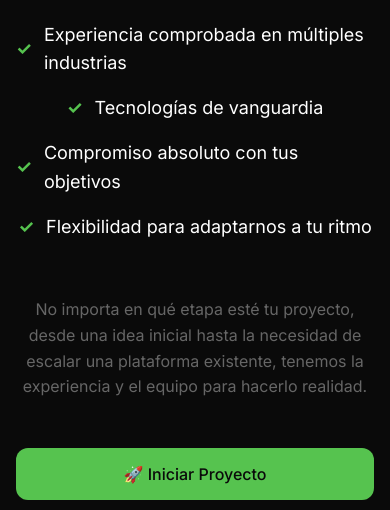
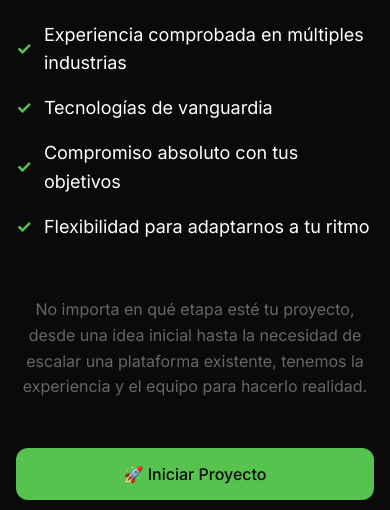
Before and after one commit to bairescoding/bairescoding.github.io, a plain HTML site: page index.html in a window 390 px wide. Shown: the part 6847-7357 px from the top of the page. Drawn offline with Linux system fonts and the light colour scheme.

Commit message:
📱 Alinea lista de checkmarks a la izquierda en versión móvil

```diff
--- a/css/responsive.css
+++ b/css/responsive.css
@@ -205,6 +205,10 @@
     margin-right: auto;
   }
 
+  .cta-feature {
+    justify-content: flex-start;
+  }
+
   .btn-cta {
     width: 100%;
     max-width: 100%;
```
